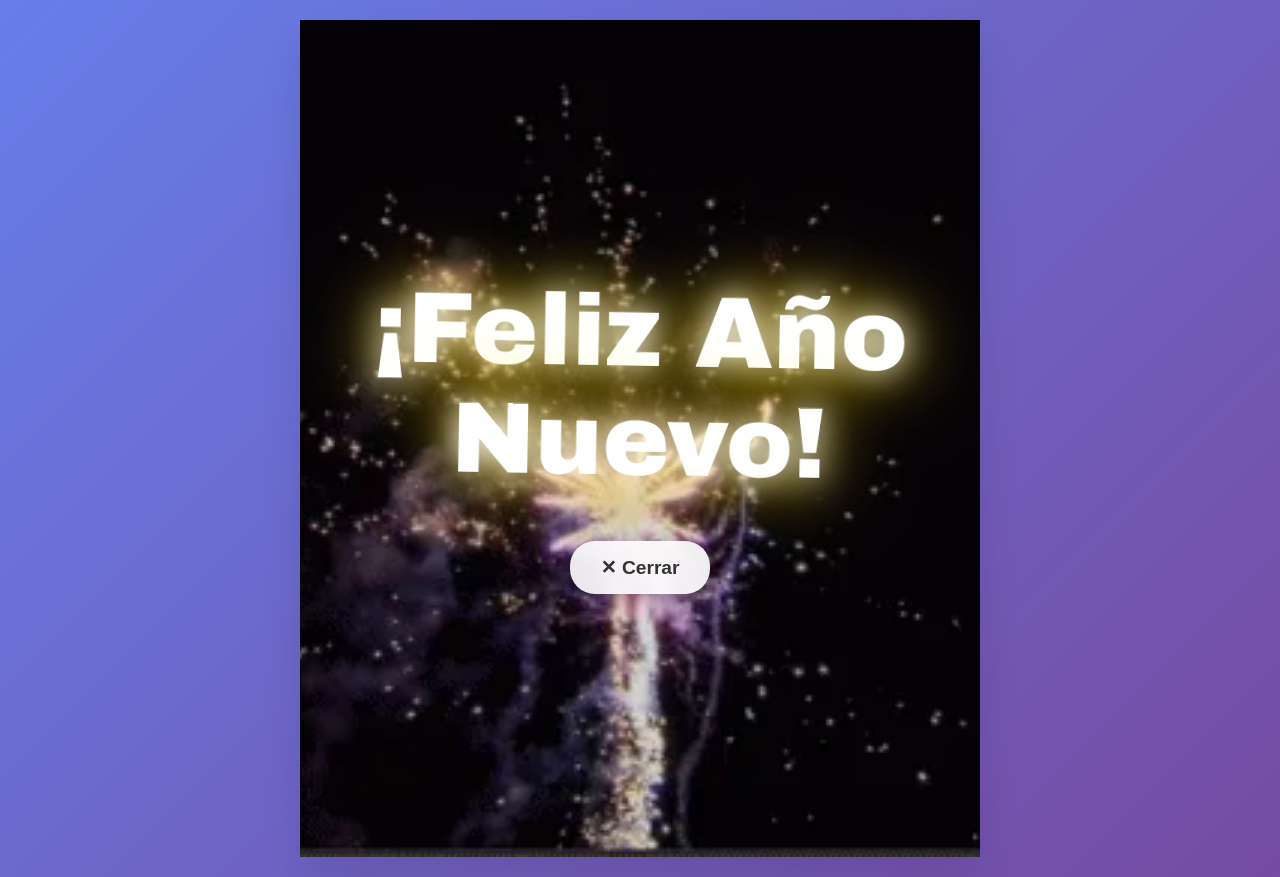
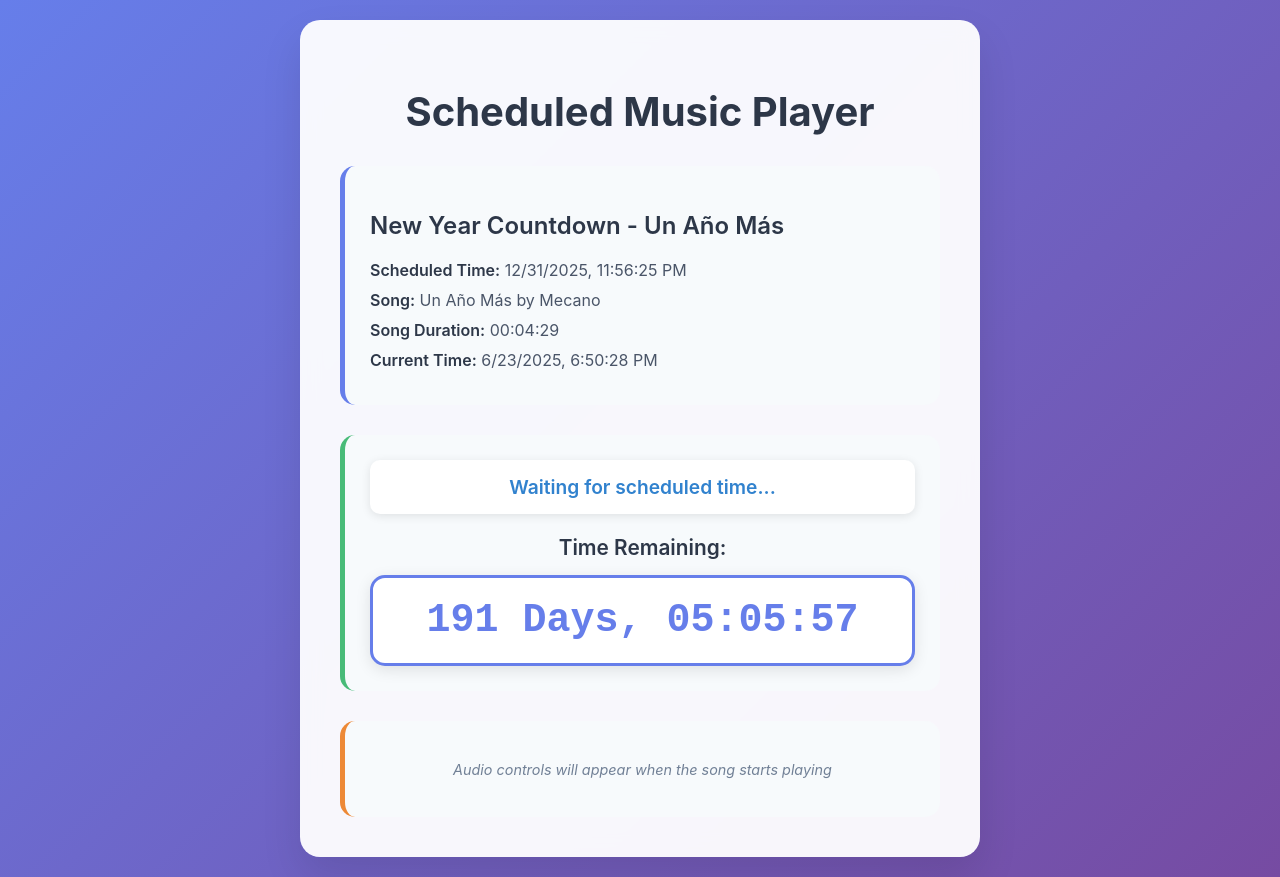
Before and after one commit to Jarfsoft/mecano_new_year_timer, a React (Create React App) app: page / in a window 1280 px wide. Built offline with nearby package versions, Linux system fonts and the light colour scheme.

Commit message:
Implement New Year modal logic in App component and update Scheduled Music Player to handle modal state changes. Added state management for countdown and modal visibility, enhancing user experience during New Year celebrations.

```diff
--- a/src/App.tsx
+++ b/src/App.tsx
@@ -1,14 +1,60 @@
-import React from 'react';
+import React, { useState } from 'react';
 import './App.css';
 import ScheduledMusicPlayer from './components/ScheduledMusicPlayer';
 
 const App: React.FC = () => {
+  const [showNewYearModal, setShowNewYearModal] = useState<boolean>(false);
+  const [showFelizAnoNuevo, setShowFelizAnoNuevo] = useState<boolean>(false);
+  const [newYearCountdown, setNewYearCountdown] = useState<number>(0);
+
+  const handleNewYearModalChange = (showModal: boolean, showFelizAnoNuevo: boolean, countdown: number): void => {
+    setShowNewYearModal(showModal);
+    setShowFelizAnoNuevo(showFelizAnoNuevo);
+    setNewYearCountdown(countdown);
+  };
+
+  const closeNewYearModal = (): void => {
+    setShowNewYearModal(false);
+    setShowFelizAnoNuevo(false);
+  };
+
   return (
     <div className="App">
       <header className="App-header">
         <h1>Scheduled Music Player</h1>
-        <ScheduledMusicPlayer />
+        <ScheduledMusicPlayer onNewYearModalChange={handleNewYearModalChange} />
       </header>
+
+      {/* New Year Modal */}
+      {showNewYearModal && (
+        <div className="new-year-modal">
+          <div className="modal-overlay" onClick={showFelizAnoNuevo ? closeNewYearModal : undefined}>
+            {!showFelizAnoNuevo ? (
+              <div className="countdown-container">
+                <div className="modal-countdown">
+                  {newYearCountdown}
+                </div>
+              </div>
+            ) : (
+              <div className="feliz-ano-nuevo-container">
+                <div className="fireworks-background">
+                  <img
+                    src="/images/fireworks.webp"
+                    alt="Fireworks celebration"
+                    className="fireworks-image"
+                  />
+                </div>
+                <div className="feliz-ano-nuevo">
+                  ¡Feliz Año Nuevo!
+                </div>
+                <button className="close-modal-button" onClick={closeNewYearModal}>
+                  ✕ Cerrar
+                </button>
+              </div>
+            )}
+          </div>
+        </div>
+      )}
     </div>
   );
 };
--- a/src/components/ScheduledMusicPlayer.tsx
+++ b/src/components/ScheduledMusicPlayer.tsx
@@ -2,16 +2,17 @@ import React, { useState, useEffect, useRef } from 'react';
 import { CONFIG } from '../config';
 import { PlayerStatus } from '../types';
 
-const ScheduledMusicPlayer: React.FC = () => {
+interface ScheduledMusicPlayerProps {
+  onNewYearModalChange?: (showModal: boolean, showFelizAnoNuevo: boolean, countdown: number) => void;
+}
+
+const ScheduledMusicPlayer: React.FC<ScheduledMusicPlayerProps> = ({ onNewYearModalChange }) => {
   const [currentTime, setCurrentTime] = useState<Date>(new Date());
   const [status, setStatus] = useState<PlayerStatus>('loading');
   const [timeUntilPlay, setTimeUntilPlay] = useState<number | null>(null);
   const [playbackOffset, setPlaybackOffset] = useState<number>(0);
   const [showPlayButton, setShowPlayButton] = useState<boolean>(false);
   const [autoplayBlocked, setAutoplayBlocked] = useState<boolean>(false);
-  const [showNewYearModal, setShowNewYearModal] = useState<boolean>(false);
-  const [newYearCountdown, setNewYearCountdown] = useState<number>(0);
-  const [showFelizAnoNuevo, setShowFelizAnoNuevo] = useState<boolean>(false);
   const audioRef = useRef<HTMLAudioElement>(null);
   const intervalRef = useRef<NodeJS.Timeout | null>(null);
 
@@ -41,11 +42,6 @@ const ScheduledMusicPlayer: React.FC = () => {
     playAudio(playbackOffset);
   };
 
-  const closeNewYearModal = (): void => {
-    setShowNewYearModal(false);
-    setShowFelizAnoNuevo(false);
-  };
-
   useEffect(() => {
     const checkTimeAndPlay = (): void => {
       const now = new Date();
@@ -58,20 +54,18 @@ const ScheduledMusicPlayer: React.FC = () => {
       const newYearTime = new Date(SCHEDULED_TIME.getFullYear() + 1, 0, 1, 0, 0, 0);
       const timeUntilNewYear = newYearTime.getTime() - now.getTime();
 
-      // Show modal in the last 10 seconds before New Year
-      if (timeUntilNewYear > 0 && timeUntilNewYear <= 10000) {
-        setShowNewYearModal(true);
-        setNewYearCountdown(Math.ceil(timeUntilNewYear / 1000));
-        setShowFelizAnoNuevo(false);
-      } else if (timeUntilNewYear <= 0 && timeUntilNewYear > -15000) {
-        // Show "Feliz Año Nuevo" for 5 seconds after New Year
-        setShowNewYearModal(true);
-        setShowFelizAnoNuevo(true);
-        setNewYearCountdown(0);
-      } else if (timeUntilNewYear <= -15000) {
-        // Auto-close modal after 15 seconds of "Feliz Año Nuevo"
-        setShowNewYearModal(false);
-        setShowFelizAnoNuevo(false);
+      // Notify parent component about modal state
+      if (onNewYearModalChange) {
+        if (timeUntilNewYear > 0 && timeUntilNewYear <= 10000) {
+          // Show modal in the last 10 seconds before New Year
+          onNewYearModalChange(true, false, Math.ceil(timeUntilNewYear / 1000));
+        } else if (timeUntilNewYear <= 0 && timeUntilNewYear > -55000) {
+          // Show "Feliz Año Nuevo" for 55 seconds after New Year
+          onNewYearModalChange(true, true, 0);
+        } else if (timeUntilNewYear <= -55000) {
+          // Auto-close modal after 55 seconds of "Feliz Año Nuevo"
+          onNewYearModalChange(false, false, 0);
+        }
       }
 
       if (timeDiff > 0) {
@@ -112,7 +106,7 @@ const ScheduledMusicPlayer: React.FC = () => {
         clearInterval(intervalRef.current);
       }
     };
-  }, [SCHEDULED_TIME, SONG_DURATION]);
+  }, [SCHEDULED_TIME, SONG_DURATION, onNewYearModalChange]);
 
   const formatTime = (milliseconds: number): string => {
     if (milliseconds <= 0) return '00:00:00:00';
@@ -236,37 +230,6 @@ const ScheduledMusicPlayer: React.FC = () => {
           }
         </div>
       </div>
-
-      {/* New Year Modal */}
-      {!showNewYearModal && (
-        <div className="new-year-modal">
-          <div className="modal-overlay" onClick={showFelizAnoNuevo ? closeNewYearModal : undefined}>
-            {showFelizAnoNuevo ? (
-              <div className="countdown-container">
-                <div className="modal-countdown">
-                  {newYearCountdown}
-                </div>
-              </div>
-            ) : (
-              <div className="feliz-ano-nuevo-container">
-                <div className="fireworks-background">
-                  <img
-                    src="/images/fireworks.webp"
-                    alt="Fireworks celebration"
-                    className="fireworks-image"
-                  />
-                </div>
-                <div className="feliz-ano-nuevo">
-                  ¡Feliz Año Nuevo!
-                </div>
-                <button className="close-modal-button" onClick={closeNewYearModal}>
-                  ✕ Cerrar
-                </button>
-              </div>
-            )}
-          </div>
-        </div>
-      )}
     </div>
   );
 };
```
